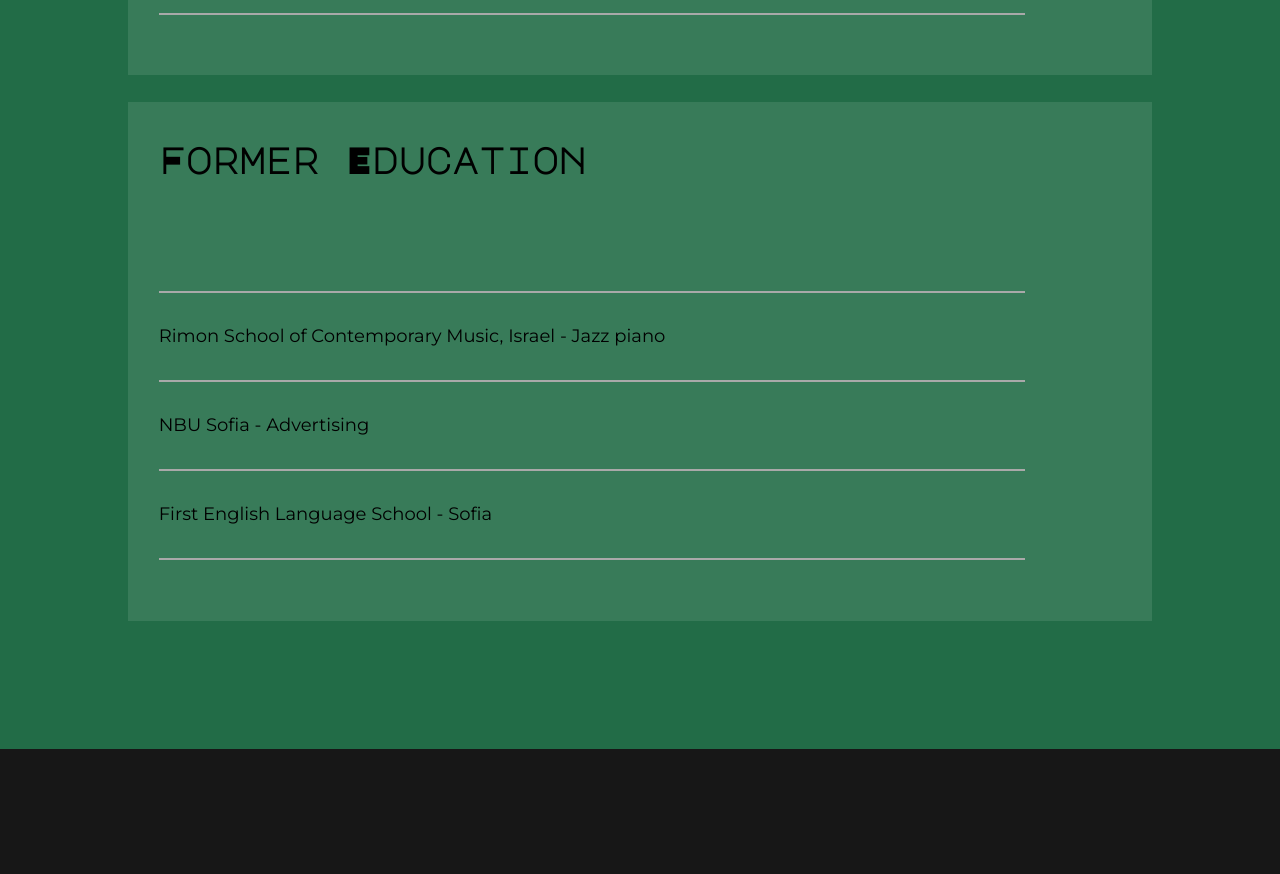
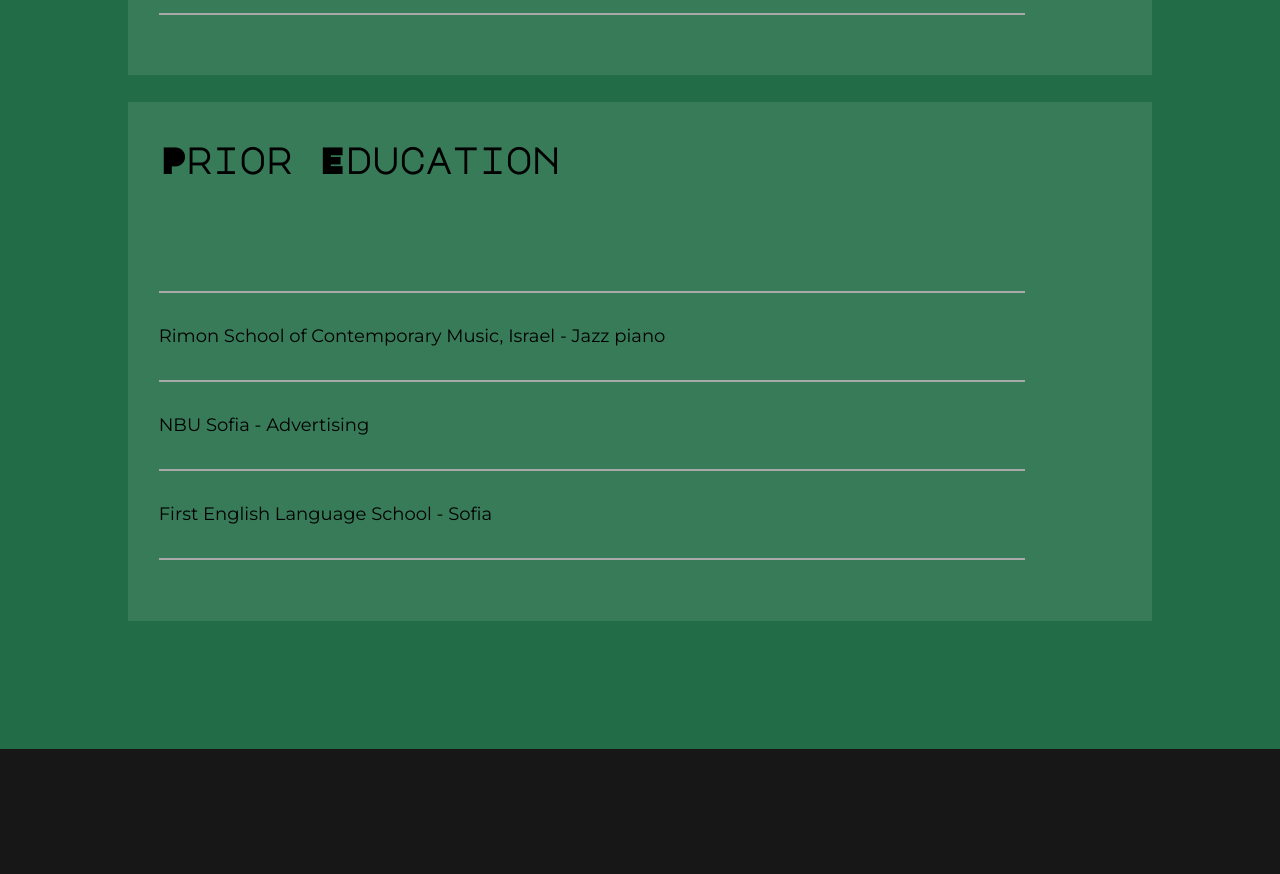
Before and after one commit to yavorkoen/yavorkoen.github.io, a plain HTML site: page index.html in a window 1280 px wide. Shown: the part 3640-4514 px from the top of the page. Drawn offline with Linux system fonts and the light colour scheme.

Commit message:
Change education content

```diff
--- a/index.html
+++ b/index.html
@@ -127,7 +127,7 @@
             </section>
             <br>
             <section class="former-education">
-                <h2 class="heading">Former Education</h2>
+                <h2 class="heading">Prior Education</h2>
                 <br>
                 <ul>
                     <li class="animated-line"></li>
```
